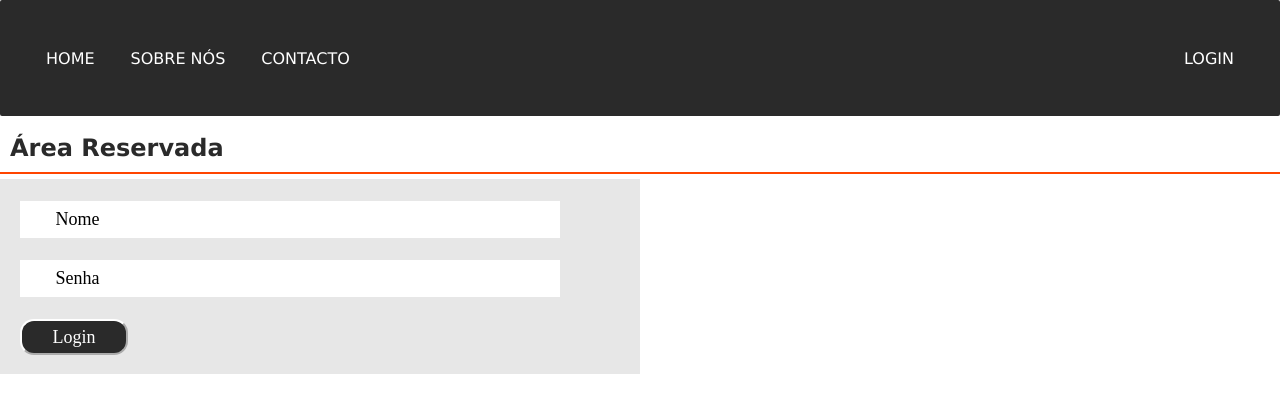
After one commit to Bianca-L-Carvalho/Employee-Management-App, a PHP site: the page made by TEMPLATES/page_login.php in a window 1280 px wide. The commit adds this page. Shown: the top 413 px of the page. Run offline with PHP 8.4, Linux system fonts and the light colour scheme; the template is opened without the code that fills it, so the values that code supplies are empty; some libraries are stand-ins or nearby versions.

Commit message:
login form style defined

```diff
--- /dev/null
+++ b/TEMPLATES/page_login.php
@@ -0,0 +1,19 @@
+<div>
+    <form action="?route=authenticated" method="POST" class="form">
+        <h2 class="text-align">Área Reservada</h2>
+        <div class="horizontal-line"></div>
+        <div class="form-wrapper">
+            <label for="username" class="animatedImput">
+            <input type="text" id="username" name="username" placeholder="Nome">
+            </label>
+        </div>
+        <div class="form-wrapper">
+            <label for="password" class="animatedImput">
+            <input type="password" id="username" name="username" placeholder="Senha">
+            </label>
+        </div>
+        <div class="form-wrapper">
+            <button>Login</button>
+        </div>
+    </form>
+</div>
--- a/public/css/style.css
+++ b/public/css/style.css
@@ -1,14 +1,15 @@
-
-*{
+* {
     margin: 0;
     padding: 0;
     box-sizing: border-box;
 }
 
-html, body {
+html,
+body {
     font-family: 'Lucida Sans', 'Lucida Sans Regular';
-    font-size: 14px;
+    font-size: 16px;
 }
+
 
 .page {
     width: 1400px;
@@ -17,20 +18,26 @@ html, body {
     margin-right: auto;
 }
 
+.horizontal-line {
+    margin: 5px 0;
+    border-bottom: solid 2px orangered;
+    width: 100%;
+}
+
 .menu {
     width: 100%;
-background-color:  #2A2A2A;
+    background-color: #2A2A2A;
     border-radius: 2px;
     padding: 33px 28px;
 }
 
-.menu ul{
+.menu ul {
     height: 50px;
     list-style: none;
 }
 
 .menu li {
-list-style-type:none;
+    list-style-type: none;
     padding-right: 18px;
     padding-left: 18px;
     text-transform: uppercase;
@@ -51,3 +58,75 @@ transition: grow 500ms ease;
 .menu a:hover {
     color: orangered;
 }
+
+.form {
+    width: 1400px;
+    max-width: 100%;
+    margin-left: auto;
+    margin-right: auto;
+
+}
+
+.color {
+    background-color: antiquewhite;
+}
+
+.form h2 {
+    padding-top: 18px;
+    padding-bottom: 5px;
+    padding-left: 10px;
+    color: #2A2A2A;
+}
+
+
+.form-wrapper {
+    width: 40rem;
+    background: #e7e7e7;
+    padding-top: 22px;
+    padding-left: 20px;
+}
+
+.form-wrapper input {
+    width: 30em;
+    border: 2px solid #fff;
+    box-shadow: none;
+    height: 37px;
+    line-height: 18px;
+    font-size: 18px;
+    font-family: 'latolight';
+    padding-top: 0;
+    padding-bottom: 0;
+    border-radius: 0;
+    padding-left: 33.5px;
+}
+
+input::placeholder {
+    color: black;
+}
+
+
+.form-wrapper input:hover {
+    border: 2px solid orangered;
+}
+
+input:focus, select:focus {
+    box-shadow: 0 0 0 0;
+    border: 0 none;
+    outline: 0;
+}
+
+.form-wrapper button {
+    margin-bottom: 19px;
+    width: 6em;
+    height: 2em;
+    border-radius: 14px;
+    background-color: #2A2A2A;
+    border-color: white;
+    font-size: 18px;
+    font-family: 'latolight';
+    color: white;
+}
+
+.form-wrapper button:hover {
+background-color: orangered;
+}
--- a/public/css/util.css
+++ /dev/null
@@ -1,4 +0,0 @@
-.horizontal-line {
- margin: 5px 0;
- border-bottom: solid 1px orangered;
-}
```
Lines whose indentation alone changed are shown as unchanged.
